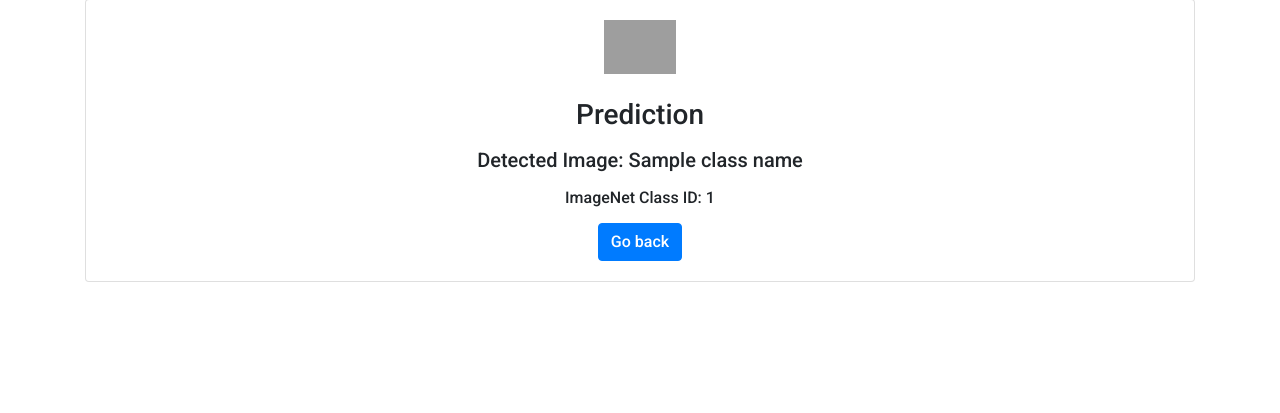
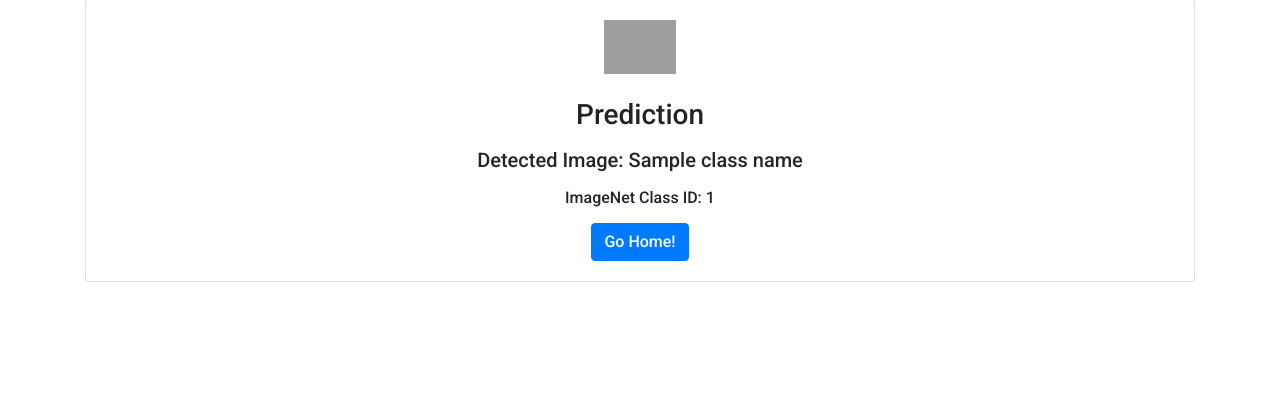
Before and after one commit to n3rwus/flask-panoptic-segmentation, a Flask app: template application/templates/result.html in a window 1280 px wide. Shown: the part 81-494 px from the top of the page. Run offline with Flask 2, Linux system fonts and the light colour scheme; the template is opened without the code that fills it: most values are stand-ins (such as "Sample title", 1, 10 or a date in 2020); some libraries are stand-ins or nearby versions; grey boxes are pictures that could not be loaded.

Commit message:
Added "Go Back!" Buttons

```diff
--- a/application/templates/about.html
+++ b/application/templates/about.html
@@ -22,7 +22,7 @@
                     sheets containing Lorem Ipsum passages, and more recently with desktop publishing software
                     like Aldus PageMaker including versions of Lorem Ipsum
                 </p>
-
+                <a href="{{ url_for('upload_file') }}" class="btn btn-primary">Go back! </a>
             </div>
         </div>
     </div>
--- a/application/templates/result.html
+++ b/application/templates/result.html
@@ -11,7 +11,7 @@
                 <h5 class="h6 mb-3 font-weight-normal">ImageNet Class ID: {{ class_id }}</h5>
             </form>
 
-            <a href="{{ url_for('upload_file') }}" class="btn btn-primary">Go back </a>
+            <a href="{{ url_for('upload_file') }}" class="btn btn-primary">Go Home! </a>
 
             <script src="https://cdn.jsdelivr.net/npm/@popperjs/core@2.11.6/dist/umd/popper.min.js"
                     integrity="sha384-oBqDVmMz9ATKxIep9tiCxS/Z9fNfEXiDAYTujMAeBAsjFuCZSmKbSSUnQlmh/jp3"
```
